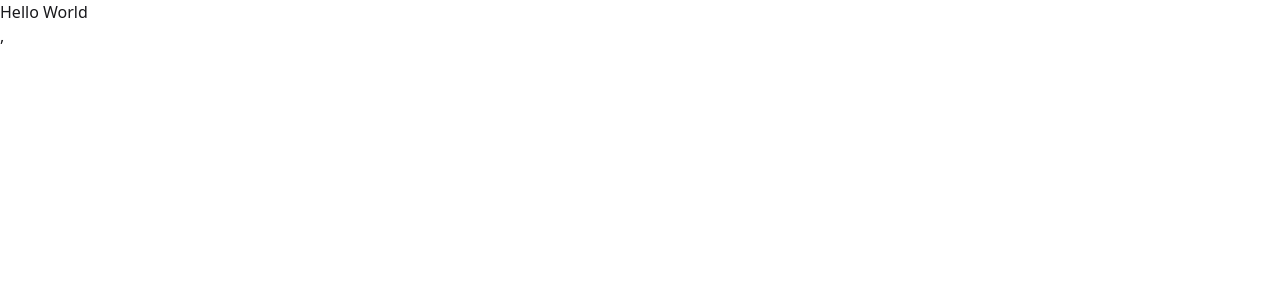
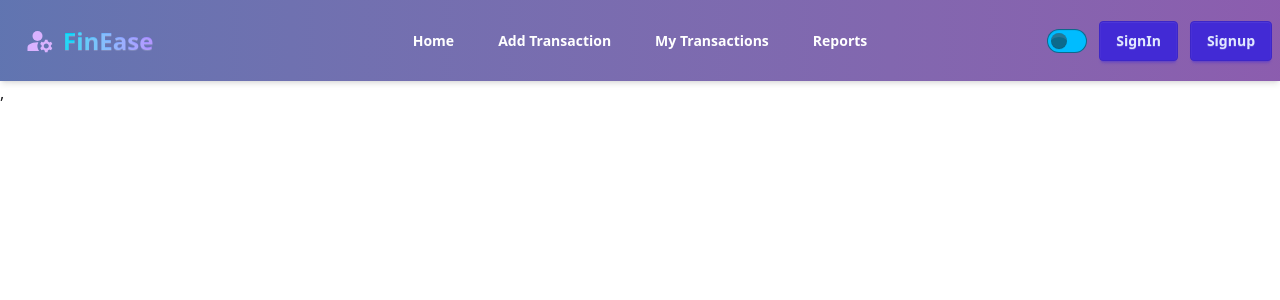
Before and after one commit to Naazrul-Islam/Book-Courier, a React (Vite) app: page / in a window 1280 px wide. Shown: the top 300 px of the page. Built offline with nearby package versions, Linux system fonts and the light colour scheme; no server answers.

Commit message:
navber added

```diff
--- a/package.json
+++ b/package.json
@@ -15,6 +15,7 @@
     "firebase": "^12.6.0",
     "react": "^19.2.0",
     "react-dom": "^19.2.0",
+    "react-icons": "^5.5.0",
     "react-router": "^7.10.1",
     "tailwindcss": "^4.1.17"
   },
--- a/src/Router.jsx
+++ b/src/Router.jsx
@@ -1,9 +1,10 @@
 import { createBrowserRouter } from "react-router";
+import Home from "./homeLayout/Home";
 
 const router = createBrowserRouter([
   {
     path: "/",
-    element: <div>Hello World</div>,
+    element: <Home></Home>,
   },
 ]);
 
--- /dev/null
+++ b/src/components/Navber.jsx
@@ -0,0 +1,161 @@
+import React, { useEffect, useState, useContext } from "react";
+import { Link, NavLink, useNavigate } from "react-router";
+import { GiTeacher } from "react-icons/gi";
+import { MdManageAccounts } from "react-icons/md";
+import { Auth } from "../auth/AuthContext";
+
+const Navber = () => {
+  const [theme, setTheme] = useState(localStorage.getItem("theme") || "light");
+  const [openDropdown, setOpenDropdown] = useState(false);
+  const { user, logout } = useContext(Auth);
+  const navigate = useNavigate();
+
+  useEffect(() => {
+    const html = document.querySelector("html");
+    html.setAttribute("data-theme", theme);
+    localStorage.setItem("theme", theme);
+  }, [theme]);
+
+  const handleTheme = (checked) => setTheme(checked ? "dark" : "light");
+
+  const handleLogout = async () => {
+    try {
+      await logout();
+      // console.log("Logged out successfully");
+
+      navigate("/");
+    } catch (error) {
+      // console.error("Logout failed:", error);
+    }
+  };
+
+  return (
+    <div className="navbar bg-gradient-to-r from-blue-900/70 to-purple-900/70 text-white backdrop-blur-md shadow-md py-4 sticky top-0 z-50">
+      {/* Left */}
+      <div className="navbar-start">
+        <div className="dropdown">
+          <div tabIndex={0} role="button" className="btn btn-ghost lg:hidden">
+            <svg
+              xmlns="http://www.w3.org/2000/svg"
+              className="h-5 w-5"
+              fill="none"
+              viewBox="0 0 20 20"
+              stroke="currentColor"
+            >
+              <path
+                strokeLinecap="round"
+                strokeLinejoin="round"
+                strokeWidth="2"
+                d="M4 6h16M4 12h8m-8 6h16"
+              />
+            </svg>
+          </div>
+          <ul
+            tabIndex="0"
+            className="menu menu-sm dropdown-content bg-black/30 backdrop-blur-md rounded-box z-50 mt-3 w-52 p-2 shadow"
+          >
+            <li>
+              <NavLink to={"/"}>Home</NavLink>
+            </li>
+            <li>
+              <NavLink to={"/AddTransaction"}>Add Transaction</NavLink>
+            </li>
+            <li>
+              <NavLink to={"/MyTransactions"}>My Transactions</NavLink>
+            </li>
+            <li>
+              <NavLink to={"/Reports"}>Reports</NavLink>
+            </li>
+          </ul>
+        </div>
+
+        <Link
+          to={"/"}
+          className="btn btn-ghost text-2xl flex items-center gap-2 font-bold"
+        >
+          <MdManageAccounts className="text-3xl text-purple-300" />
+          <h1 className="text-2xl font-bold bg-gradient-to-r from-cyan-400 to-violet-400 bg-clip-text text-transparent">FinEase</h1>
+        </Link>
+      </div>
+
+      {/* Center */}
+      <div className="navbar-center hidden lg:flex">
+        <ul className="menu menu-horizontal px-1 gap-5 font-semibold">
+          <li>
+            <NavLink to={"/"}>Home</NavLink>
+          </li>
+          <li>
+            <NavLink to={"/AddTransaction"}>Add Transaction</NavLink>
+          </li>
+          <li>
+            <NavLink to={"/MyTransactions"}>My Transactions</NavLink>
+          </li>
+          <li>
+            <NavLink to={"/Reports"}>Reports</NavLink>
+          </li>
+        </ul>
+      </div>
+
+      {/* Right */}
+      <div className="navbar-end flex gap-3 items-center">
+        {/* Theme Toggle */}
+        <label className="cursor-pointer">
+          <input
+            onChange={(e) => handleTheme(e.target.checked)}
+            type="checkbox"
+            defaultChecked={theme === "dark"}
+            className="toggle bg-sky-400"
+          />
+        </label>
+
+        {/* User Info */}
+        {user ? (
+          <div className="flex items-center gap-3 relative">
+            {/* Profile Dropdown */}
+            <div className="relative">
+              <img
+                src={
+                  user.photoURL || "https://i.ibb.co/6gR0T7P/default-avatar.png"
+                }
+                alt="User"
+                onClick={() => setOpenDropdown(!openDropdown)}
+                className="w-10 h-10 rounded-full border-2 border-white cursor-pointer hover:scale-105 transition"
+              />
+
+              {openDropdown && (
+                <div className="absolute right-0 mt-3 w-36 bg-white/20 backdrop-blur-md text-white rounded-lg shadow-lg py-2 z-50 animate-fade-in">
+                  <Link
+                    to="/profile"
+                    onClick={() => setOpenDropdown(false)}
+                    className="block px-4 py-2 hover:bg-white/30 transition"
+                  >
+                    {user.displayName || "My Profile"} <span>(profile)</span>
+                  </Link>
+                </div>
+              )}
+            </div>
+
+            {/* Logout Button */}
+            <button
+              onClick={handleLogout}
+              className="btn btn-primary btn-error text-white hover:text-black"
+            >
+              Logout
+            </button>
+          </div>
+        ) : (
+          <div className="flex gap-3">
+            <Link to={"/auth"} className="btn btn-primary">
+              SignIn
+            </Link>
+            <Link to={"/auth/register"} className="btn btn-primary">
+              Signup
+            </Link>
+          </div>
+        )}
+      </div>
+    </div>
+  );
+};
+
+export default Navber;
--- /dev/null
+++ b/src/homeLayout/Home.jsx
@@ -0,0 +1,12 @@
+import React from 'react';
+import Navber from '../components/Navber';
+
+const Home = () => {
+    return (
+        <div>
+            <Navber></Navber>
+        </div>
+    );
+};
+
+export default Home;
```
Also changed, not shown: 1 other file (tests, documents, lock files or other folders).
